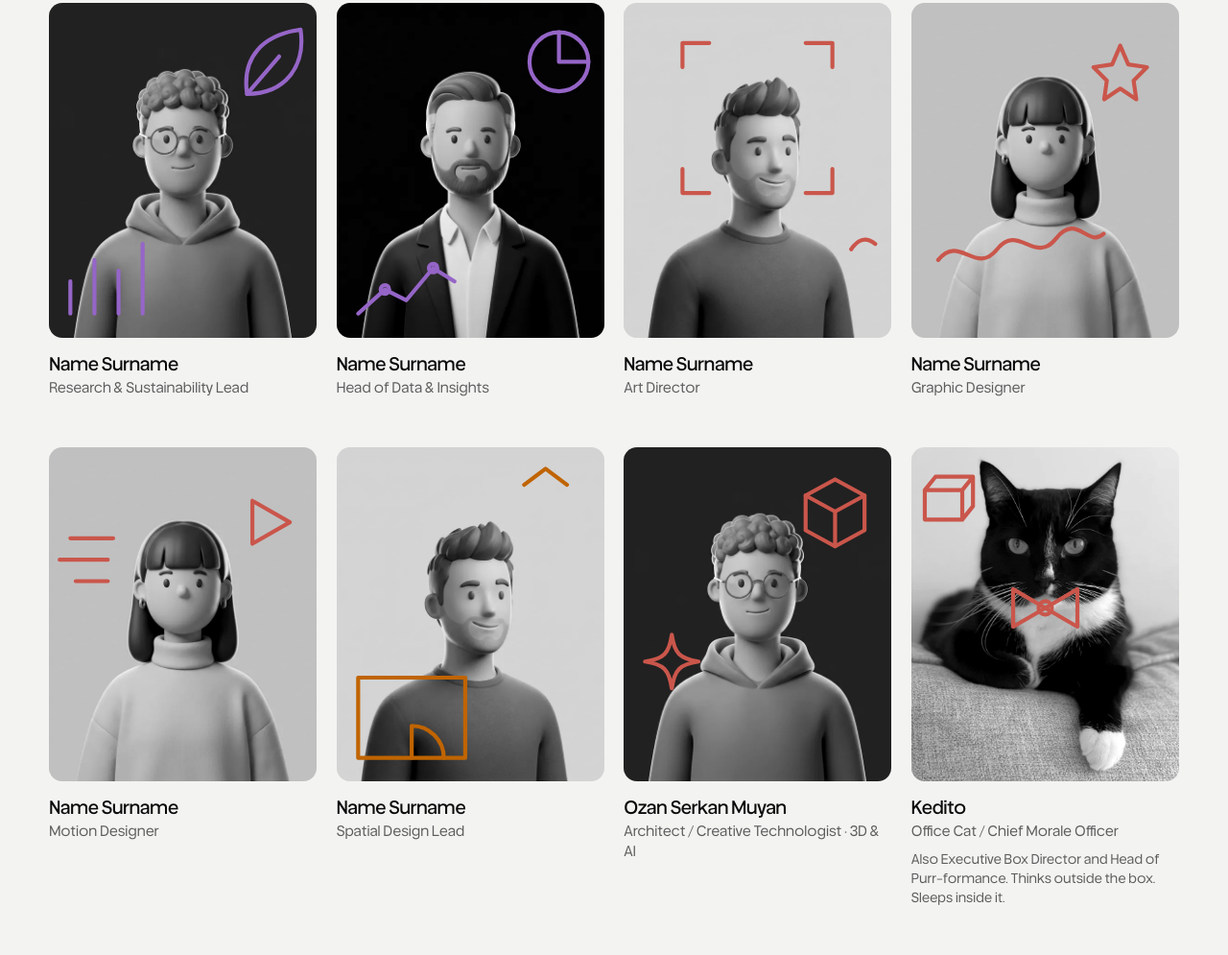
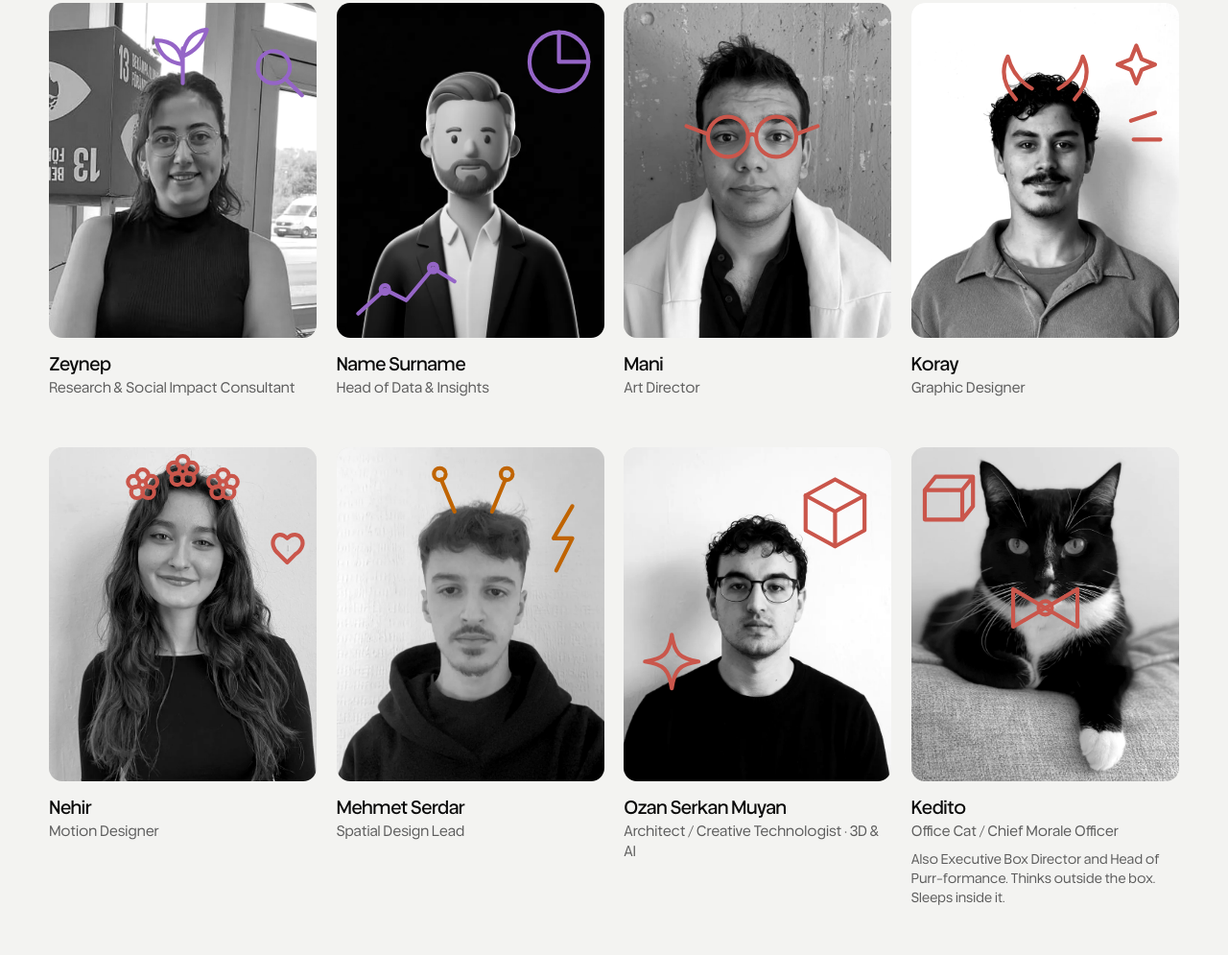
Before and after one commit to volkanmuyan/munus-site, a plain HTML site: page public/about.html in a window 1280 px wide. Shown: the part 2477-3472 px from the top of the page at 96% size. Drawn offline with nearby package versions, Linux system fonts and the light colour scheme; a script that the page names is missing.

Commit message:
About: real team photos (Ceren, Zeynep, Mani, Koray, Nehir, Mehmet Serdar, Ozan) with face-placed doodles
Co-Authored-By: Claude Opus 5.5 <noreply@anthropic.com>

```diff
--- a/public/about.html
+++ b/public/about.html
@@ -137,7 +137,7 @@
           <p class="tm-role">Partner / Executive Creative Director</p>
         </li>
         <li class="tm x-brand io" style="--d:0.12s">
-          <div class="tm-ph"><img src="/team/04.webp" alt="" width="720" height="720" loading="lazy" decoding="async"><svg class="doodle" viewBox="0 0 100 125" preserveAspectRatio="none" aria-hidden="true"><path pathLength="1" d="M66 12h24q4 0 4 4v12q0 4-4 4H78l-7 7v-7h-5q-4 0-4-4V16q0-4 4-4z"/><path pathLength="1" d="M69 20h18M69 25h11"/></svg></div>
+          <div class="tm-ph"><img src="/team/ceren.webp" alt="Ceren" width="720" height="900" loading="lazy" decoding="async"><svg class="doodle" viewBox="0 0 100 125" preserveAspectRatio="none" aria-hidden="true"><path pathLength="1" d="M-13 6L-11 -8L-4 0L0 -11L4 0L11 -8L13 6Q0 2 -13 6Z" transform="translate(50 12) rotate(14)"/><path pathLength="1" d="M88 30v12M82 36h12"/><path pathLength="1" d="M8 118l9-8l7 4l11-12M28 102h7v7"/></svg></div>
           <h3 class="tm-name">Ceren</h3>
           <p class="tm-role">Partner / Head of Growth &amp; Client Relations</p>
         </li>
@@ -167,9 +167,9 @@
           <p class="tm-role">Media Relations Specialist</p>
         </li>
         <li class="tm x-research io" style="--d:0.00s">
-          <div class="tm-ph"><img src="/team/02.webp" alt="" width="720" height="720" loading="lazy" decoding="async"><svg class="doodle" viewBox="0 0 100 125" preserveAspectRatio="none" aria-hidden="true"><path pathLength="1" d="M74 34C72 20 80 12 94 10C96 24 88 34 74 34z"/><path pathLength="1" d="M74 34L86 20"/><path pathLength="1" d="M8 116V104M17 116V96M26 116V100M35 116V90"/></svg></div>
-          <h3 class="tm-name">Name Surname</h3>
-          <p class="tm-role">Research &amp; Sustainability Lead</p>
+          <div class="tm-ph"><img src="/team/zeynep.webp" alt="Zeynep" width="720" height="900" loading="lazy" decoding="async"><svg class="doodle" viewBox="0 0 100 125" preserveAspectRatio="none" aria-hidden="true"><path pathLength="1" d="M50 30V17M50 23q-8-1-10-9q9 0 10 9M50 20q7-3 9-10q-8 1-9 10"/><circle pathLength="1" cx="84" cy="24" r="6"/><path pathLength="1" d="M88.5 28.5l6 6"/></svg></div>
+          <h3 class="tm-name">Zeynep</h3>
+          <p class="tm-role">Research &amp; Social Impact Consultant</p>
         </li>
         <li class="tm x-research io" style="--d:0.06s">
           <div class="tm-ph"><img src="/team/01.webp" alt="" width="720" height="720" loading="lazy" decoding="async"><svg class="doodle" viewBox="0 0 100 125" preserveAspectRatio="none" aria-hidden="true"><circle pathLength="1" cx="83" cy="22" r="11"/><path pathLength="1" d="M83 11v11h11"/><path pathLength="1" d="M8 116l10-9l8 4l10-12l8 5"/><circle pathLength="1" cx="18" cy="107" r="1.6"/><circle pathLength="1" cx="36" cy="99" r="1.6"/></svg></div>
@@ -177,27 +177,27 @@
           <p class="tm-role">Head of Data &amp; Insights</p>
         </li>
         <li class="tm x-creative io" style="--d:0.12s">
-          <div class="tm-ph"><img src="/team/03.webp" alt="" width="720" height="720" loading="lazy" decoding="async"><svg class="doodle" viewBox="0 0 100 125" preserveAspectRatio="none" aria-hidden="true"><path pathLength="1" d="M22 24v-9h10M78 24v-9H68M22 62v9h10M78 62v9H68"/><path pathLength="1" d="M85 92q4-6 9-2"/></svg></div>
-          <h3 class="tm-name">Name Surname</h3>
+          <div class="tm-ph"><img src="/team/mani.webp" alt="Mani" width="720" height="900" loading="lazy" decoding="async"><svg class="doodle" viewBox="0 0 100 125" preserveAspectRatio="none" aria-hidden="true"><circle pathLength="1" cx="39" cy="50" r="7.5"/><circle pathLength="1" cx="57" cy="50" r="7.5"/><path pathLength="1" d="M46.5 50q1.5-2 3 0M31.5 49l-8-3M64.5 49l8-3"/></svg></div>
+          <h3 class="tm-name">Mani</h3>
           <p class="tm-role">Art Director</p>
         </li>
         <li class="tm x-creative io" style="--d:0.18s">
-          <div class="tm-ph"><img src="/team/04.webp" alt="" width="720" height="720" loading="lazy" decoding="async"><svg class="doodle" viewBox="0 0 100 125" preserveAspectRatio="none" aria-hidden="true"><path pathLength="1" d="M10 96c8-10 14 6 22-4s14 6 22-4s12 4 18-2"/><path pathLength="1" d="M78 16l3 7l7 1l-5 5l1 7l-6-4l-6 4l1-7l-5-5l7-1z"/></svg></div>
-          <h3 class="tm-name">Name Surname</h3>
+          <div class="tm-ph"><img src="/team/koray.webp" alt="Koray" width="720" height="900" loading="lazy" decoding="async"><svg class="doodle" viewBox="0 0 100 125" preserveAspectRatio="none" aria-hidden="true"><path pathLength="1" d="M39 36q-7-8-3-16q2 8 9 12M61 36q7-8 3-16q-2 8-9 12"/><path pathLength="1" d="M82 44l9-3M83 51h10"/><path pathLength="1" d="M84 16l2 5l5 2l-5 2l-2 5l-2-5l-5-2l5-2z"/></svg></div>
+          <h3 class="tm-name">Koray</h3>
           <p class="tm-role">Graphic Designer</p>
         </li>
         <li class="tm x-creative io" style="--d:0.00s">
-          <div class="tm-ph"><img src="/team/04.webp" alt="" width="720" height="720" loading="lazy" decoding="async"><svg class="doodle" viewBox="0 0 100 125" preserveAspectRatio="none" aria-hidden="true"><path pathLength="1" d="M8 34h16M4 42h18M10 50h12"/><path pathLength="1" d="M76 20l14 8l-14 8z"/></svg></div>
-          <h3 class="tm-name">Name Surname</h3>
+          <div class="tm-ph"><img src="/team/nehir.webp" alt="Nehir" width="720" height="900" loading="lazy" decoding="async"><svg class="doodle" viewBox="0 0 100 125" preserveAspectRatio="none" aria-hidden="true"><path pathLength="1" d="M32.8 10.5a2.2 2.2 0 1 0 4.4 0a2.2 2.2 0 1 0 -4.4 0M36.1 12.9a2.2 2.2 0 1 0 4.4 0a2.2 2.2 0 1 0 -4.4 0M34.9 16.8a2.2 2.2 0 1 0 4.4 0a2.2 2.2 0 1 0 -4.4 0M30.7 16.8a2.2 2.2 0 1 0 4.4 0a2.2 2.2 0 1 0 -4.4 0M29.5 12.9a2.2 2.2 0 1 0 4.4 0a2.2 2.2 0 1 0 -4.4 0M47.8 5.5a2.2 2.2 0 1 0 4.4 0a2.2 2.2 0 1 0 -4.4 0M51.1 7.9a2.2 2.2 0 1 0 4.4 0a2.2 2.2 0 1 0 -4.4 0M49.9 11.8a2.2 2.2 0 1 0 4.4 0a2.2 2.2 0 1 0 -4.4 0M45.7 11.8a2.2 2.2 0 1 0 4.4 0a2.2 2.2 0 1 0 -4.4 0M44.5 7.9a2.2 2.2 0 1 0 4.4 0a2.2 2.2 0 1 0 -4.4 0M62.8 10.5a2.2 2.2 0 1 0 4.4 0a2.2 2.2 0 1 0 -4.4 0M66.1 12.9a2.2 2.2 0 1 0 4.4 0a2.2 2.2 0 1 0 -4.4 0M64.9 16.8a2.2 2.2 0 1 0 4.4 0a2.2 2.2 0 1 0 -4.4 0M60.7 16.8a2.2 2.2 0 1 0 4.4 0a2.2 2.2 0 1 0 -4.4 0M59.5 12.9a2.2 2.2 0 1 0 4.4 0a2.2 2.2 0 1 0 -4.4 0"/><path pathLength="1" d="M86 40c-5-4-1-10 3-6c4-4 9 2 3 6l-3 3z"/></svg></div>
+          <h3 class="tm-name">Nehir</h3>
           <p class="tm-role">Motion Designer</p>
         </li>
         <li class="tm x-events io" style="--d:0.06s">
-          <div class="tm-ph"><img src="/team/03.webp" alt="" width="720" height="720" loading="lazy" decoding="async"><svg class="doodle" viewBox="0 0 100 125" preserveAspectRatio="none" aria-hidden="true"><path pathLength="1" d="M8 86h40v30H8z"/><path pathLength="1" d="M28 116v-12M28 104a12 12 0 0 1 12 12"/><path pathLength="1" d="M70 14l8-6l8 6"/></svg></div>
-          <h3 class="tm-name">Name Surname</h3>
+          <div class="tm-ph"><img src="/team/mehmet.webp" alt="Mehmet Serdar" width="720" height="900" loading="lazy" decoding="async"><svg class="doodle" viewBox="0 0 100 125" preserveAspectRatio="none" aria-hidden="true"><path pathLength="1" d="M44 24l-5-12M58 24l5-12"/><circle pathLength="1" cx="38.5" cy="10" r="2.2"/><circle pathLength="1" cx="63.5" cy="10" r="2.2"/><path pathLength="1" d="M88 22l-7 12h7l-6 12"/></svg></div>
+          <h3 class="tm-name">Mehmet Serdar</h3>
           <p class="tm-role">Spatial Design Lead</p>
         </li>
         <li class="tm x-creative io" style="--d:0.12s">
-          <div class="tm-ph"><img src="/team/02.webp" alt="" width="720" height="720" loading="lazy" decoding="async"><svg class="doodle" viewBox="0 0 100 125" preserveAspectRatio="none" aria-hidden="true"><path pathLength="1" d="M68 18l11-6l11 6v13l-11 6l-11-6z"/><path pathLength="1" d="M68 18l11 6l11-6M79 24v13"/><path pathLength="1" d="M18 70c1 7 3 9 10 10c-7 1-9 3-10 10c-1-7-3-9-10-10c7-1 9-3 10-10z"/></svg></div>
+          <div class="tm-ph"><img src="/team/ozan.webp" alt="Ozan Serkan Muyan" width="720" height="900" loading="lazy" decoding="async"><svg class="doodle" viewBox="0 0 100 125" preserveAspectRatio="none" aria-hidden="true"><path pathLength="1" d="M68 18l11-6l11 6v13l-11 6l-11-6z"/><path pathLength="1" d="M68 18l11 6l11-6M79 24v13"/><path pathLength="1" d="M18 70c1 7 3 9 10 10c-7 1-9 3-10 10c-1-7-3-9-10-10c7-1 9-3 10-10z"/></svg></div>
           <h3 class="tm-name">Ozan Serkan Muyan</h3>
           <p class="tm-role">Architect / Creative Technologist · 3D &amp; AI</p>
         </li>
```
Also changed, not shown: public/team/ceren.webp (added), public/team/koray.webp (added), public/team/mani.webp (added), public/team/mehmet.webp (added), public/team/nehir.webp (added), public/team/ozan.webp (added), public/team/zeynep.webp (added).
